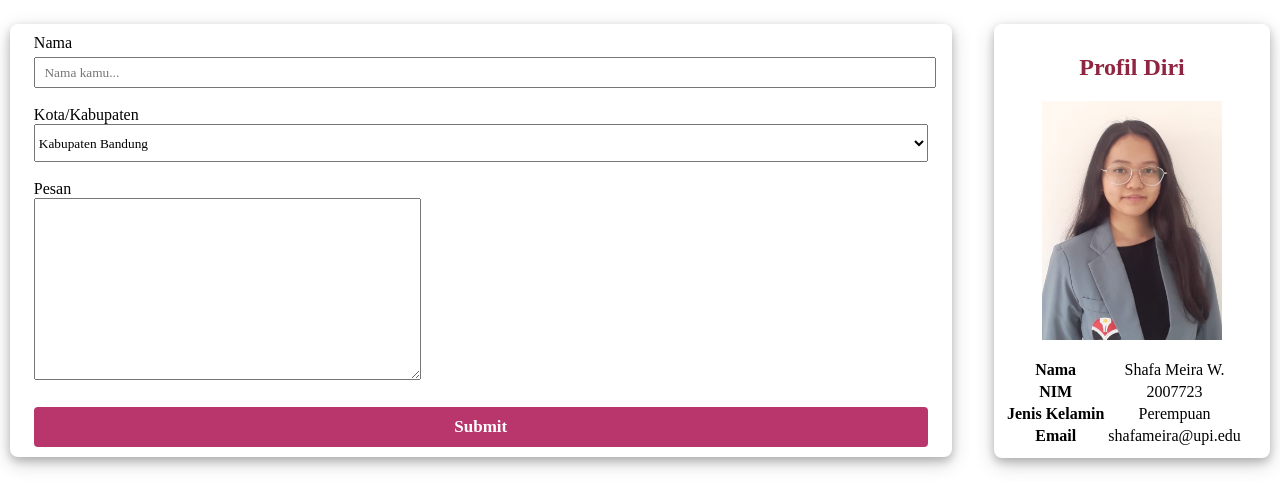
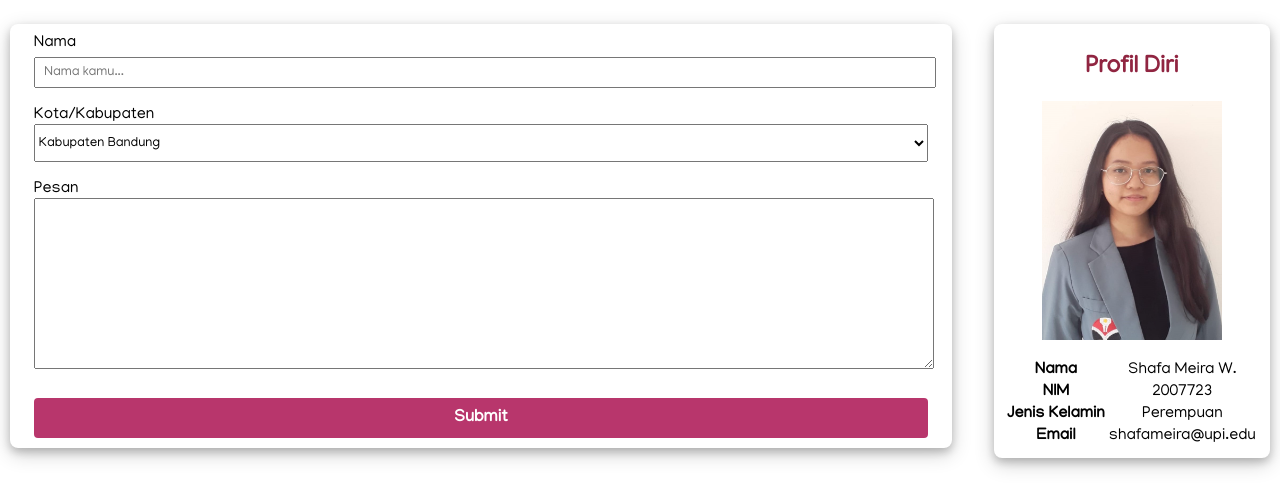
Before and after one commit to meirashaf/meirashaf.github.io, a plain HTML site: page kontak.html in a window 1280 px wide. Shown: the part 316-800 px from the top of the page. Drawn offline with Linux system fonts and the light colour scheme.

Commit message:
width & font

```diff
--- a/kontak.html
+++ b/kontak.html
@@ -55,7 +55,8 @@
                 <br><br>
                 <label for="deskrip">Pesan</label>
                 <br>
-                <textarea name="reviews" rows=11 cols=50 maxlength=250 required
+                <textarea name="reviews" rows=11  maxlength=250 style="width: 100%;"
+                required
                     oninvalid="this.setCustomValidity('Harap isi bidang ini.')"
                     onvalid="this.setCustomValidity('')"></textarea>
                 <br><br>
--- a/main.css
+++ b/main.css
@@ -1,3 +1,8 @@
+@font-face {
+	font-family: "Manjari";
+	src: url(Manjari-Regular.ttf);
+ }
+
 *{
 	font-family: "Manjari";
 
```
Also changed, not shown: Manjari-Regular.ttf (added).
